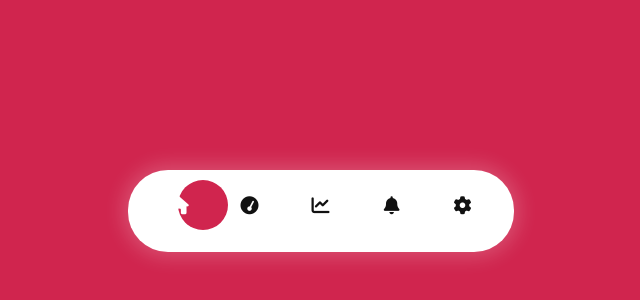
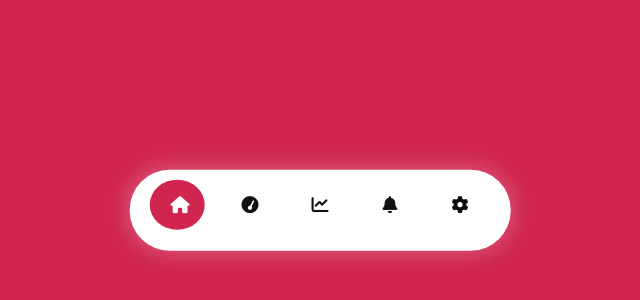
Before and after one commit to SWEdatCode/Animated-tab, a plain HTML site: page index.html in a window 1280 px wide. Shown: the part 190-490 px from the top of the page, without its empty margins (320-960 px from the left). Drawn offline with Linux system fonts and the light colour scheme.

Commit message:
Update style.css

```diff
--- a/style.css
+++ b/style.css
@@ -1,44 +1,6 @@
 * {
     margin: 0px;
-    padding: 0px;
-    box-sizing: border-box;
-}
-
-body {
-    font-family: "Arial", sans-serif;
-    background: #d0254e;
-}
-
-.menu {
-    position: absolute;
-    top: 50%;
-    left: 50%;
-    transform: translate(-50%, -50%);
-    padding: 10px 20px;
-    background: #fff;
-    box-shadow: 0px 0px 20px 5px rgba (255, 255, 255, 0.2);
-    border-radius: 40px;
-
-}
-
-.menu .indicator {
-    position: absolute;
-    left: 20px;
-    width: 50px;
-    height: 25px;
-    text-align: center;
-    background:#d0254e;
-    border-radius: 50%;
-
-}
-
-.menu .list {
-    display: flex;
-    gap: 20px;
-
-}* {
-    margin: 0.5px;
-    padding: 5px;
+    padding: 5.3px;
     box-sizing: border-box;
 }
 
@@ -61,12 +23,13 @@ body {
 
 .menu .indicator {
     position: absolute;
-    left: 50px;
-    width: 50px;
+    left: 20px;
+    width: 55px;
     height: 50px;
     text-align: center;
     background: #d0254e;
     border-radius: 50%;
+    z-index: -1;
 
 }
 
@@ -78,7 +41,7 @@ body {
 
 .menu .list .item {
     position: relative;
-    width: 47.5px;
+    width: 50px;
     height: 50px;
     text-align: center;
     line-height: 50px;
@@ -88,7 +51,7 @@ body {
 }
 
 .menu .list .item i {
-    font-size: 15px;
+    font-size: 17px;
     color: #111;
 }
 
@@ -149,74 +112,3 @@ body {
 .menu .list .item.active i {
     color: #fff;
 }
-
-.menu .list .item {
-    position: relative;
-    width: 50px;
-    height: 50px;
-    text-align: center;
-    line-height: 50px;
-    border-radius: 50%;
-    cursor: pointer;
-
-}
-
-.menu .list .item i {
-    font-size: 18px;
-    color: #111;
-}
-
-.menu .list .item:before {
-    content: attr(tooltip);
-    position: absolute;
-    top: -75px;
-    left: -150%;
-    transform: translateX(-50%);
-    background: #fff;
-    line-height: initial;
-    padding: 5px 10px;
-    border-radius: 10px;
-    opacity: 0;
-    transition: left 0ms ease-in-out 300ms,
-    top 300ms ease-in-out 0ms,
-    opacity 300ms ease-in-out 0ms;
-
-
-}
-
-.menu .list .item:after {
-    content: "";
-    position: absolute;
-    top: -50px;
-    left: -150%;
-    transform: translateX(-50%) rotate(45deg);
-    background: #fff;
-    width: 10px;
-    height: 10px;
-    z-index: -1;
-    opacity: 0;
-    transition: left 0ms ease-in-out 300ms,
-    top 300ms ease-in-out 0ms,
-    opacity 300ms ease-in-out 0ms;
-
-
-}
-.menu .list .item:hover:before{
-    left:50%;
-    top:-55px;
-    opacity: 1;
-    transition: left 0ms ease-in-out 0ms,
-                top 300ms ease-in-out 0ms,
-                opacity 300ms ease-in-out 0ms;
-}
-.menu .list .item:hover:after{
-    left:50%;
-    top:-30px;
-    opacity: 1;
-    transition: left 0ms ease-in-out 0ms,
-                top 300ms ease-in-out 0ms,
-                opacity 300ms ease-in-out 0ms;
-}
-.menu .list .item.active i{
-    color: #fff;
-}
```
